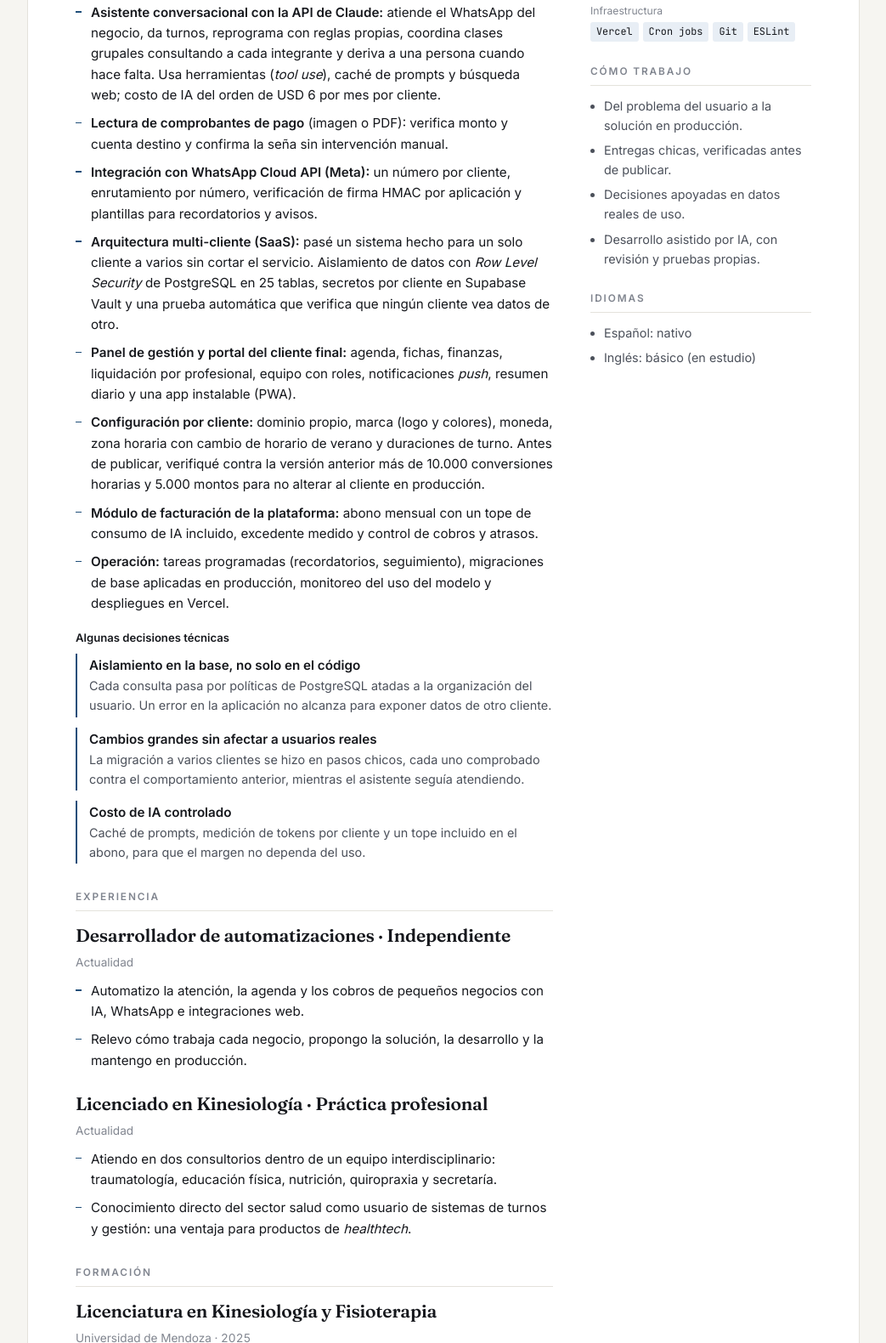
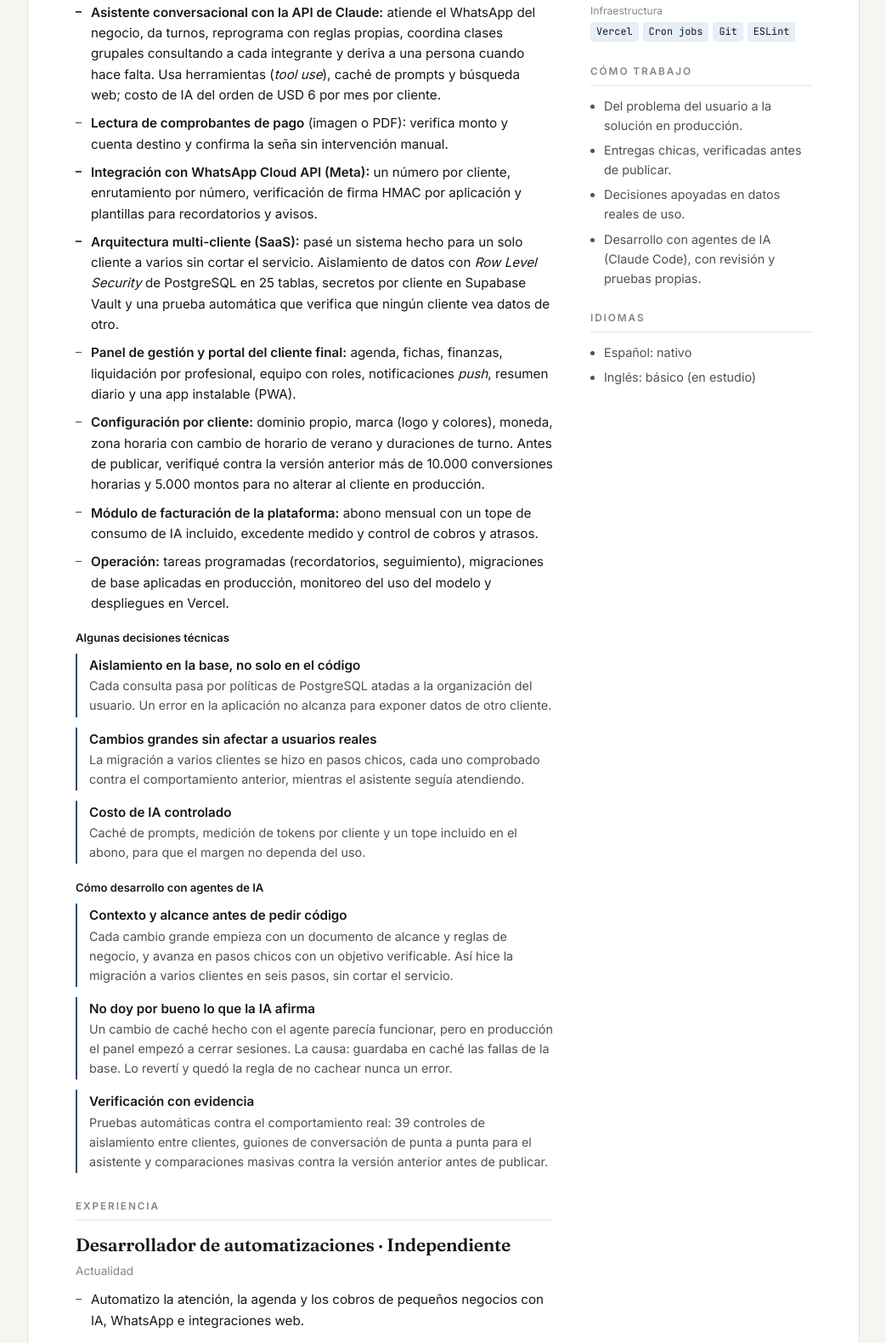
Before and after one commit to javier123balastegui-droid/javier123balastegui-droid.github.io, a plain HTML site: page index.html in a window 1280 px wide. Shown: the part 1048-2628 px from the top of the page at 85% size, without its empty margins (118-1161 px from the left). Drawn offline with Linux system fonts and the light colour scheme.

Commit message:
Currículum: cómo desarrollo con agentes de IA

```diff
--- a/index.html
+++ b/index.html
@@ -144,7 +144,7 @@ footer { margin-top: 36px; padding-top: 14px; border-top: 1px solid var(--line);
         <div class="kpis">
           <div class="kpi"><b>16 s</b><span>mediana de respuesta del asistente en producción</span></div>
           <div class="kpi"><b>24/7</b><span>1 de cada 5 respuestas, fuera del horario de atención</span></div>
-          <div class="kpi"><b>~26 mil</b><span>líneas de TypeScript y SQL en 91 commits</span></div>
+          <div class="kpi"><b>~26 mil</b><span>líneas de TypeScript y SQL en más de 90 commits</span></div>
           <div class="kpi"><b>39/39</b><span>controles de aislamiento entre clientes superados</span></div>
         </div>
 
@@ -164,6 +164,13 @@ footer { margin-top: 36px; padding-top: 14px; border-top: 1px solid var(--line);
           <div class="decision"><b>Aislamiento en la base, no solo en el código</b><p>Cada consulta pasa por políticas de PostgreSQL atadas a la organización del usuario. Un error en la aplicación no alcanza para exponer datos de otro cliente.</p></div>
           <div class="decision"><b>Cambios grandes sin afectar a usuarios reales</b><p>La migración a varios clientes se hizo en pasos chicos, cada uno comprobado contra el comportamiento anterior, mientras el asistente seguía atendiendo.</p></div>
           <div class="decision"><b>Costo de IA controlado</b><p>Caché de prompts, medición de tokens por cliente y un tope incluido en el abono, para que el margen no dependa del uso.</p></div>
+        </div>
+
+        <p class="sub-h">Cómo desarrollo con agentes de IA</p>
+        <div class="decisions">
+          <div class="decision"><b>Contexto y alcance antes de pedir código</b><p>Cada cambio grande empieza con un documento de alcance y reglas de negocio, y avanza en pasos chicos con un objetivo verificable. Así hice la migración a varios clientes en seis pasos, sin cortar el servicio.</p></div>
+          <div class="decision"><b>No doy por bueno lo que la IA afirma</b><p>Un cambio de caché hecho con el agente parecía funcionar, pero en producción el panel empezó a cerrar sesiones. La causa: guardaba en caché las fallas de la base. Lo revertí y quedó la regla de no cachear nunca un error.</p></div>
+          <div class="decision"><b>Verificación con evidencia</b><p>Pruebas automáticas contra el comportamiento real: 39 controles de aislamiento entre clientes, guiones de conversación de punta a punta para el asistente y comparaciones masivas contra la versión anterior antes de publicar.</p></div>
         </div>
       </section>
 
@@ -230,7 +237,7 @@ footer { margin-top: 36px; padding-top: 14px; border-top: 1px solid var(--line);
           <li>Del problema del usuario a la solución en producción.</li>
           <li>Entregas chicas, verificadas antes de publicar.</li>
           <li>Decisiones apoyadas en datos reales de uso.</li>
-          <li>Desarrollo asistido por IA, con revisión y pruebas propias.</li>
+          <li>Desarrollo con agentes de IA (Claude Code), con revisión y pruebas propias.</li>
         </ul>
       </section>
 
```
